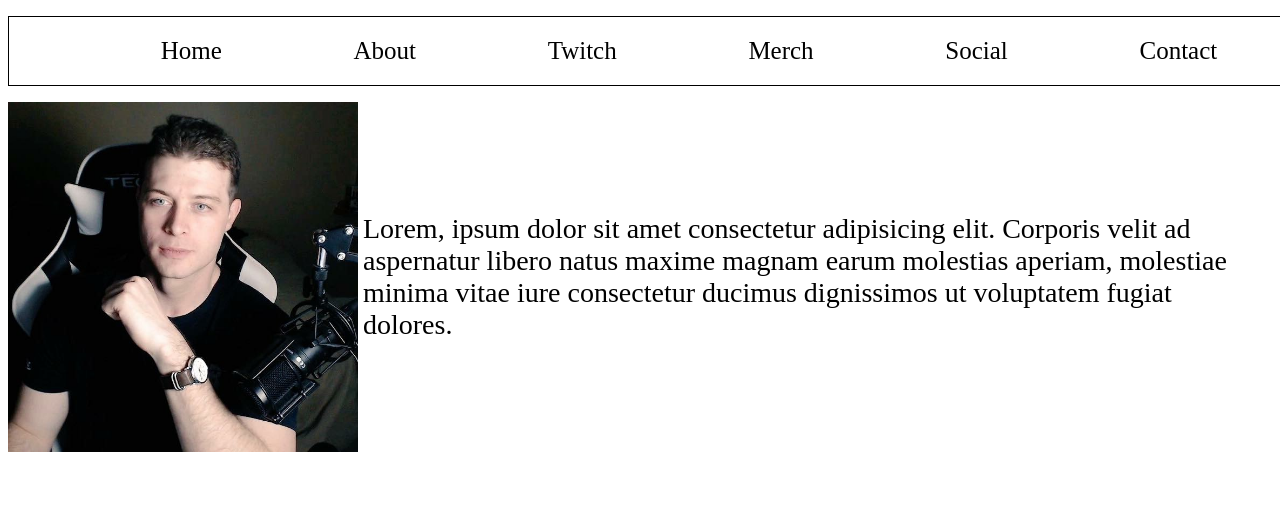
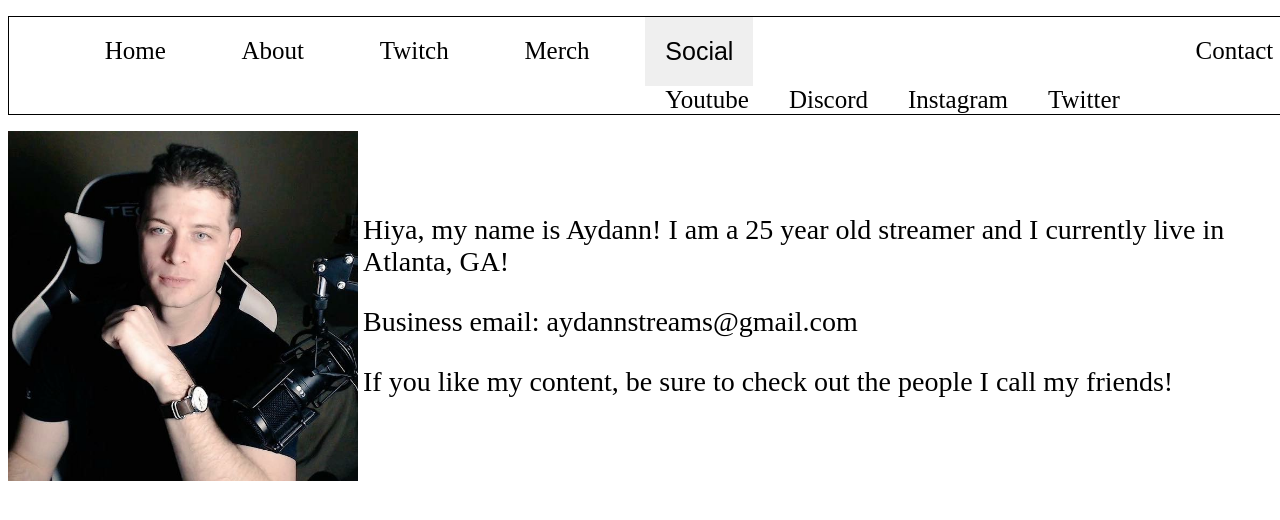
Before and after one commit to KLawsonDevelopment/AydannSite, a React (Create React App) app: page /about in a window 1280 px wide. Shown: the top 520 px of the page. Built offline with nearby package versions, Linux system fonts and the light colour scheme.

Commit message:
Working on social dropdown

```diff
--- a/src/components/AboutMe.js
+++ b/src/components/AboutMe.js
@@ -7,7 +7,15 @@ class AboutMe extends Component {
             <div className='aboutMe'>
                 <img src={profile} alt="profile" className='profile'></img>
                 <div className='aboutMeInfo'>
-                    Lorem, ipsum dolor sit amet consectetur adipisicing elit. Corporis velit ad aspernatur libero natus maxime magnam earum molestias aperiam, molestiae minima vitae iure consectetur ducimus dignissimos ut voluptatem fugiat dolores.
+                    <p>
+                        Hiya, my name is Aydann! I am a 25 year old streamer and I currently live in Atlanta, GA!
+                    </p>
+                    <p>
+                        Business email: aydannstreams@gmail.com
+                    </p>
+                    <p>
+                        If you like my content, be sure to check out the people I call my friends!
+                    </p>
                 </div>
             </div>
         );
--- a/src/components/Navbar.js
+++ b/src/components/Navbar.js
@@ -9,7 +9,17 @@ class navbar extends Component {
                     <a href="/about">About</a>
                     <a href="https://www.twitch.tv/aydann">Twitch</a>
                     <a href="https://www.google.com">Merch</a>
-                    <a href="https://www.google.com">Social</a>
+                    <div className='dropdown'>
+                        <button className='social'>
+                            Social
+                    </button>
+                        <div className='socialDropdown'>
+                            <a href='https://www.youtube.com/aydann'>Youtube</a>
+                            <a href='https://discord.gg/bAXwzVh'>Discord</a>
+                            <a href='https://www.instagram.com/aydannstreams/'>Instagram</a>
+                            <a href='https://twitter.com/aydannstreams'>Twitter</a>
+                        </div>
+                    </div>
                     <a href="https://www.google.com">Contact</a>
                 </ul>
             </div>
--- a/src/index.css
+++ b/src/index.css
@@ -13,6 +13,28 @@
   padding: 20px;
   width: auto;
 }
+
+.social {
+  font-size: 25px;
+  text-decoration: none;
+  color: black;
+  padding: 20px;
+  width: auto;
+  text-decoration: none;
+  border: none;
+  cursor: pointer;
+}
+
+.social:hover, .social:focus {
+  background-color: #2980B9;
+}
+
+.dropdown {
+  position: relative;
+  display: inline-block;
+}
+
+
 
 .primaryNav a:hover {
   color: red;
@@ -40,4 +62,5 @@
 .aboutMeInfo {
   font-size: 28px;
   margin: 5px;
+  display: inline-block;
 }
```
